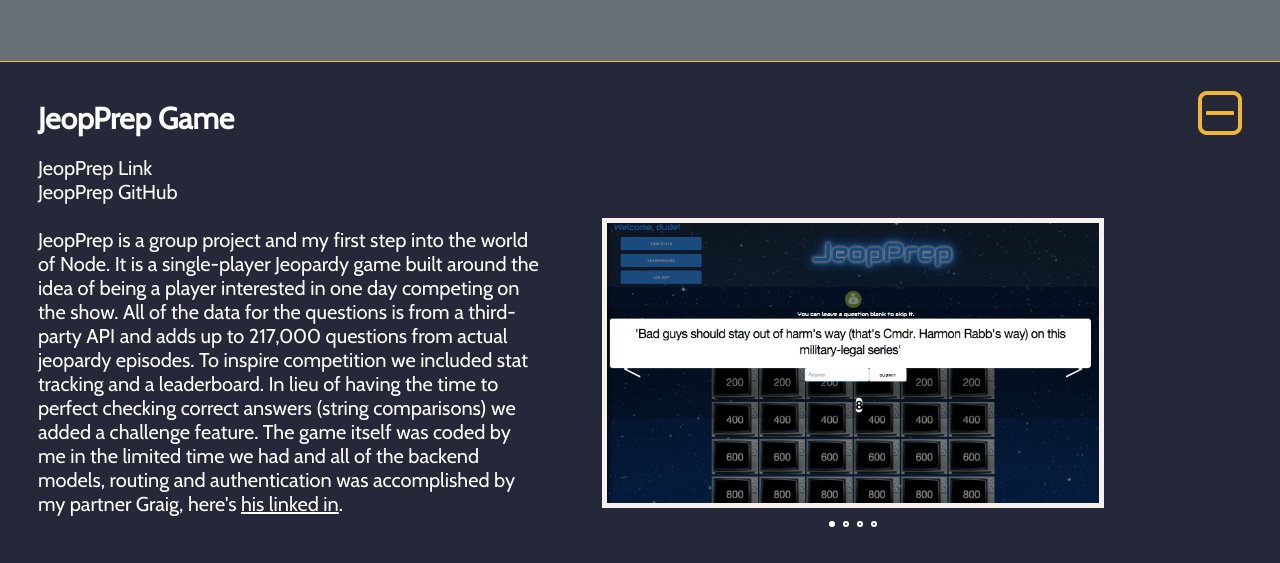
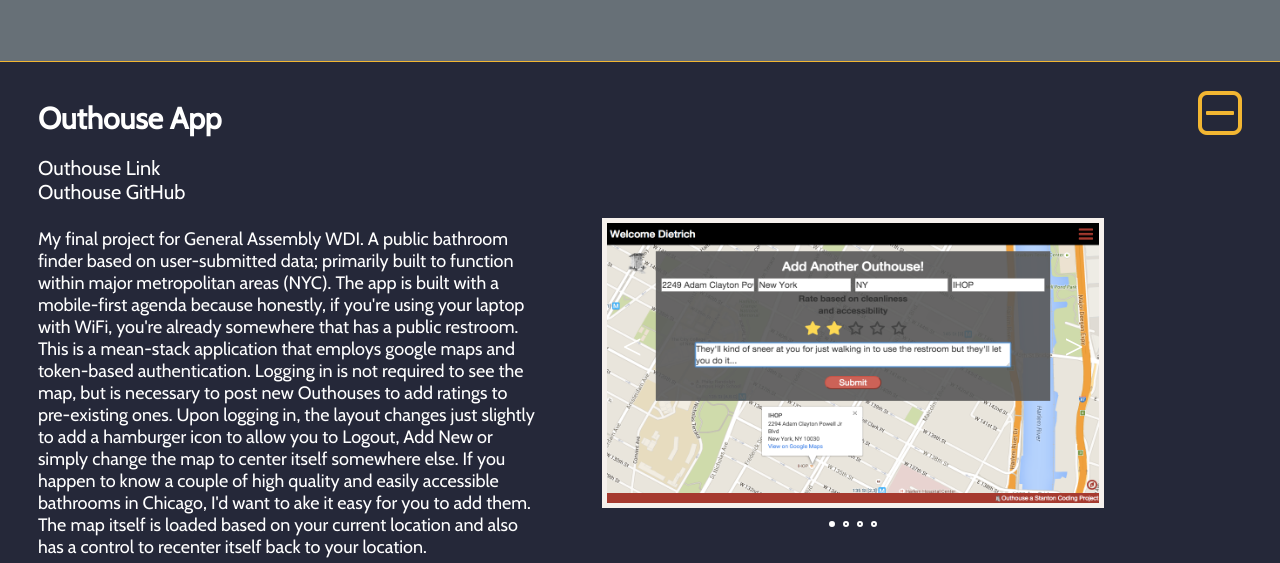
Before and after one commit to sticknanton/nick.a.stanton, a plain HTML site: page index.html in a window 1280 px wide. Both pictures are taken after a click on the element 1116 px from the left and 682 px from the top of the page. Shown: the part 567-1130 px from the top of the page. Drawn offline with nearby package versions, Linux system fonts and the light colour scheme; a web font is replaced by a local one.

Commit message:
added final project

```diff
--- a/index.html
+++ b/index.html
@@ -31,7 +31,30 @@
         </div>
       </div>
 
-
+      <div class="outhouse project"><A NAME="projects"></a>
+        <h2 class="projectName">Outhouse App</h2><h2 id="expand"><i class="fa fa-plus-square-o"></i></h2>
+        <div class="outhouse details"><br>
+          <div class="description">
+            <ul>
+              <li><a href="https://outhouse-app.herokuapp.com" target="Outhouse Link">Outhouse Link</a></li>
+              <li><a href="https://github.com/sticknanton/outhouse" target="Outhouse GitHub">Outhouse GitHub</a></li>
+            </ul><br>
+            <p>
+              My final project for General Assembly WDI. A public bathroom finder based on user-submitted data; primarily built to function within major metropolitan areas (NYC). The app is built with a mobile-first agenda because honestly, if you're using your laptop with WiFi, you're already somewhere that has a public restroom. This is a mean-stack application that employs google maps and token-based authentication. Logging in is not required to see the map, but is necessary to post new Outhouses to add ratings to pre-existing ones. Upon logging in, the layout changes just slightly to add a hamburger icon to allow you to Logout, Add New or simply change the map to center itself somewhere else. If you happen to know a couple of high quality and easily accessible bathrooms in Chicago, I'd want to  ake it easy for you to add them. The map itself is loaded based on your current location and also has a control to recenter itself back to your location.
+            </p>
+          </div>
+          <div class="outhouse pics">
+            <div class="my-slider">
+  	          <ul>
+  		          <li><img class="project-image" src="images/outhouse1.png" alt="" /></li>
+    		        <li><img class="project-image" src="images/outhouse2.png" alt="" /></li>
+    		        <li><img class="project-image" src="images/outhouse3.png" alt="" /></li>
+                <li><img class="project-image" src="images/outhouse4.png" alt="" /></li>
+    	        </ul>
+            </div>
+          </div>
+        </div>
+      </div>
     <div class="jeopprep project"><A NAME="projects"></a>
       <h2 class="projectName">JeopPrep Game </h2><h2 id="expand"><i class="fa fa-plus-square-o"></i></h2>
       <div class="jeopprep details"><br>
--- a/styles.css
+++ b/styles.css
@@ -144,8 +144,8 @@
 }
 .pics{
   width: 40%;
+  margin-top: 25%;
   margin: 5%;
-  padding-bottom: 5%;
   display: block;
   position: relative;
   float: left;
@@ -189,6 +189,9 @@
   top: 35%;
   left: 0; /* change to left:0; if u wanna have arrow on left side */
 }
+.outhouse .details .description p {
+  font-size: 18px;
+}
 @media(max-width: 1000px)
 {
   .description{
```
Also changed, not shown: images/outhouse1.png (added), images/outhouse2.png (added), images/outhouse3.png (added), images/outhouse4.png (added).
